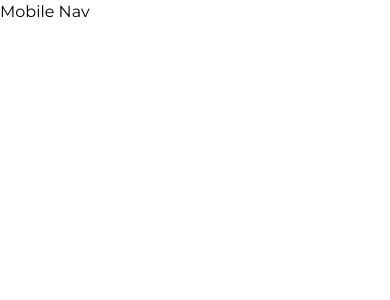
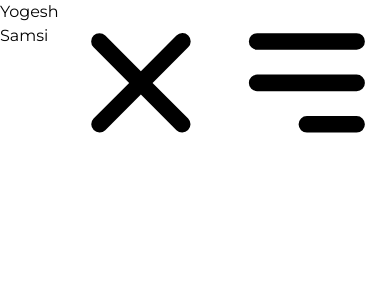
Before and after one commit to NeeshSamsi/yogeshsamsi-old, a Next.js app: page / in a window 390 px wide. Shown: the top 300 px of the page. Built offline with nearby package versions, Linux system fonts and the light colour scheme; a web font is replaced by a local one.

Commit message:
feat: basic html for mob nav

```diff
--- a/components/NavBar/index.js
+++ b/components/NavBar/index.js
@@ -6,6 +6,8 @@ import Image from "next/image";
 import Facebook from "../../assets/socials/facebook.svg";
 import Instagram from "../../assets/socials/instagram.svg";
 import YouTube from "../../assets/socials/youtube.svg";
+import { MenuAlt3Icon } from "@heroicons/react/solid";
+import { XIcon } from "@heroicons/react/solid";
 
 const NavBar = ({ bg }) => {
   return (
@@ -68,8 +70,10 @@ const FullNav = ({ bg }) => (
 );
 
 const HamburgerNav = ({ bg }) => (
-  <nav className="lg:hidden">
-    <h1>Mobile Nav</h1>
+  <nav className="lg:hidden flex justify-between">
+    <h1>Yogesh Samsi</h1>
+    <XIcon />
+    <MenuAlt3Icon />
   </nav>
 );
 
```
